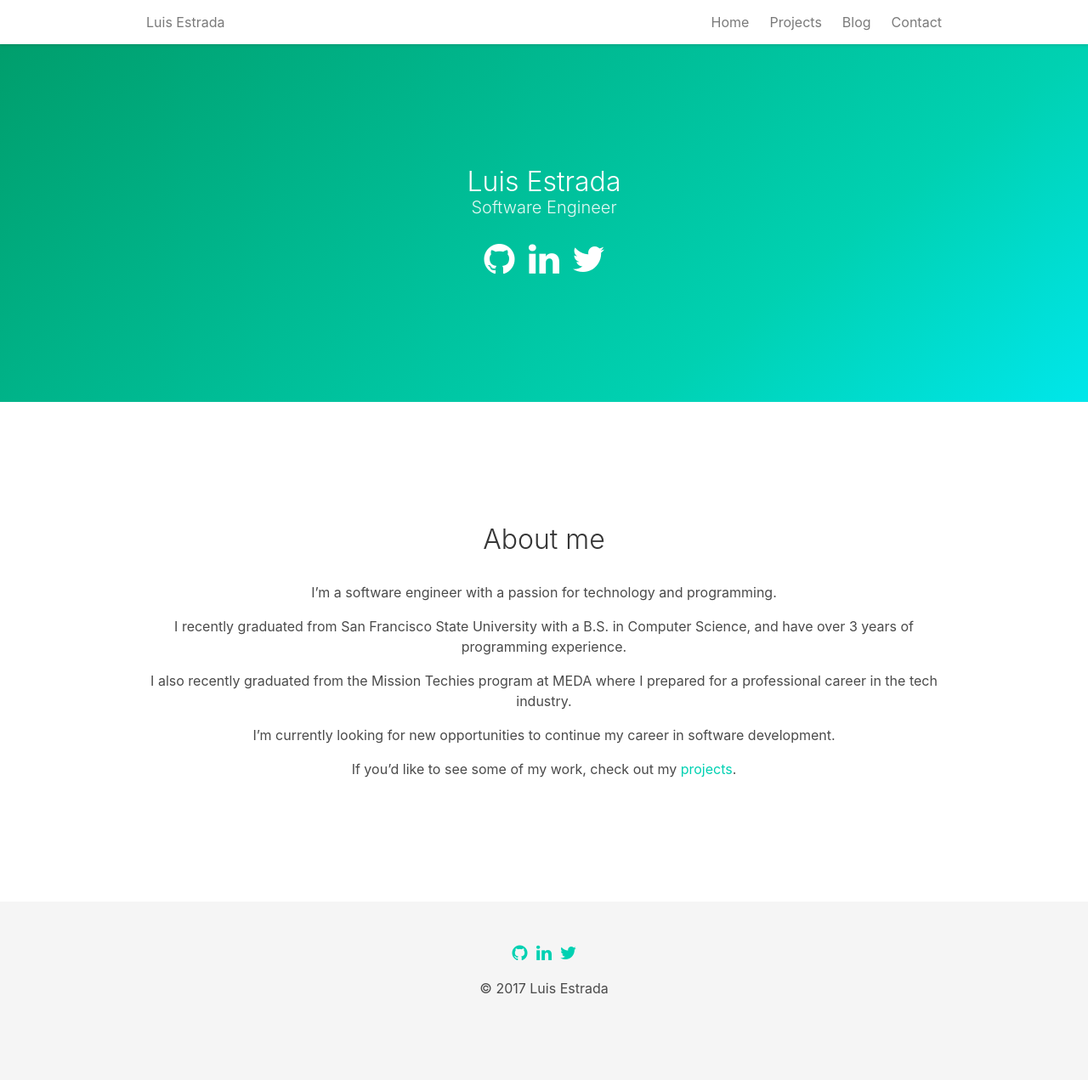
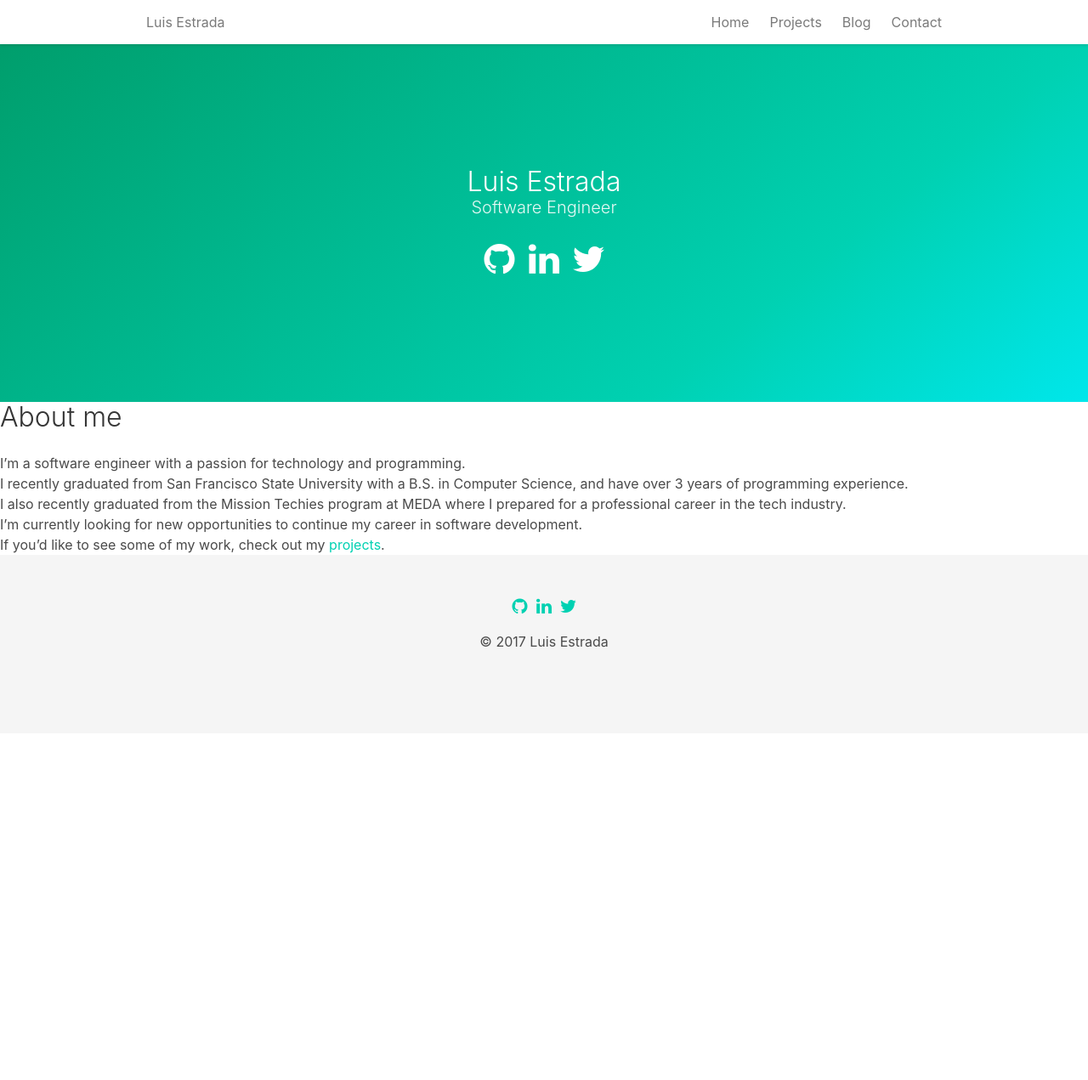
Before and after one commit to lierluis/lierluis.github.io, a Jekyll site: the page built from index.md, in a window 1280 px wide. Shown: the whole page at 85% size. Built offline with Jekyll 4.4.1, drawn with Linux system fonts in a browser that asks for light colours; nearby versions of some CDN libraries; after the commit the page ends 900 px from its top, so only the background shows below that.

Commit message:
Remove container tags in home layout

```diff
--- a/_layouts/home.html
+++ b/_layouts/home.html
@@ -3,10 +3,4 @@ layout: default
 ---
 {% include hero.html %}
 
-<section class="section is-medium">
-  <div class="container">
-    <div class="content has-text-centered">
-      {{ content }}
-    </div>
-  </div>
-</section>
+{{ content }}
```
